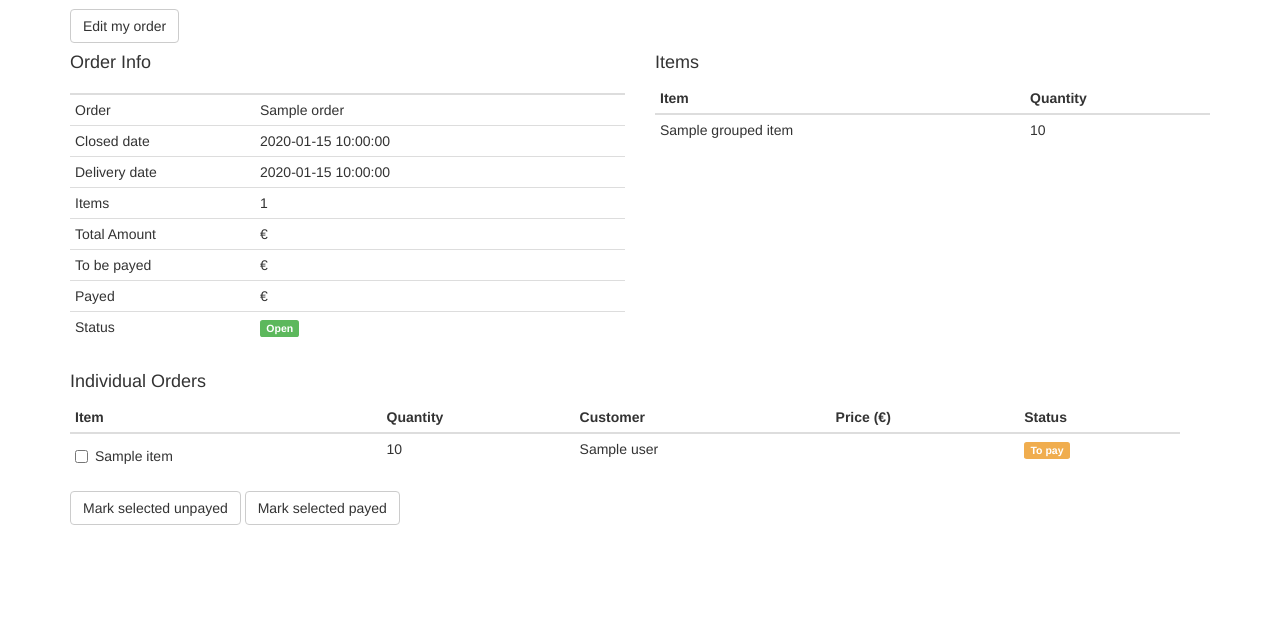
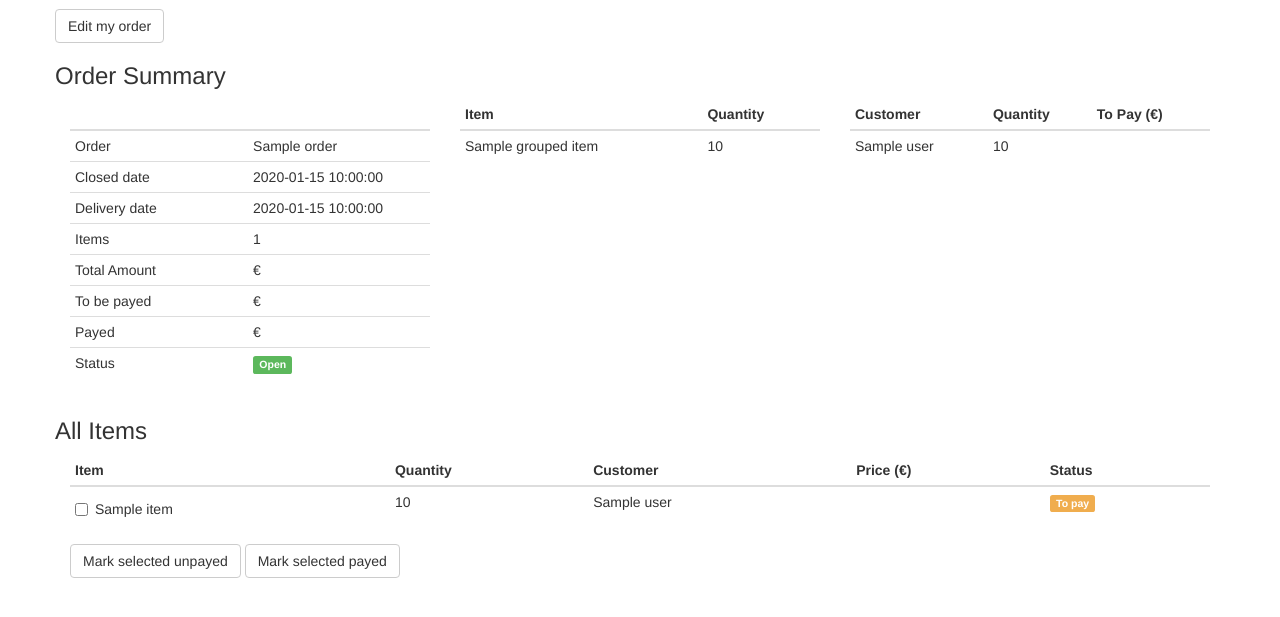
Before and after one commit to sandervalcke/eco-basket, a Python web app: template bread/templates/order.html in a window 1280 px wide. Shown: the part 51-668 px from the top of the page. Run offline with Jinja, Linux system fonts and the light colour scheme; the template is opened without the code that fills it: most values are stand-ins (such as "Sample title", 1, 10 or a date in 2020); some libraries are stand-ins or nearby versions.

Commit message:
Customer summary information on the order summary page

```diff
--- a/bread/templates/order.html
+++ b/bread/templates/order.html
@@ -5,19 +5,19 @@
 {% set active_page = "orders" %}
 
 {% block content %}
-<div class="row col-md-12">
+<div class="row">
 {% if not order.is_closed %}
   <a href="{{ url_for('edit_order', id=order.id) }}" class="btn btn-default" role="button">Edit my order</a>
 {% endif %}
 </div>
 <div class="row">
-<div class="col-md-6">
-<h4>Order Info</h4>
+<h3>Order Summary</h3>
+<div class="col-md-4">
 <div class="table-responsive">
 <table class="table table-condensed">
   <thead>
+    <th class="col-md-2">&nbsp;</th>
     <th class="col-md-2"></th>
-    <th class="col-md-4"></th>
   </thead>
   <tr>
     <td>Order</td>
@@ -60,14 +60,14 @@
 </table>
 </div>
 </div>
-<div class="col-md-6">
-<h4>Items</h4>
+
+<div class="col-md-4">
 <div class="table-responsive">
 <table class="table table-condensed">
   <thead>
   <tr>
-    <th class="col-md-4">Item</th>
-    <th class="col-md-2">Quantity</th>
+    <th class="col-md-3">Item</th>
+    <th class="col-md-1">Quantity</th>
   </tr>
   </thead>
   {% for grouped_item in grouped_items %}
@@ -79,10 +79,34 @@
 </table>
 </div>
 </div>
+
+<div class="col-md-4">
+<div class="table-responsive">
+<table class="table table-condensed">
+  <thead>
+    <tr>
+      <th>Customer</th>
+      <th>Quantity</th>
+      <th>To Pay (€)</th>
+    </tr>
+  </thead>
+  {% for customer in customers %}
+  {% if customer.quantity > 0 %}
+  <tr>
+    <td>{{ customer.User.print_name()}}</td>
+    <td>{{ customer.quantity }}</td>
+    <td>{{ format_currency(customer.price) }}</td>
+  </tr>
+  {% endif %}
+  {% endfor %}
+</table>
+</div>
+</div>
 </div>
 
-<div class="row col-md-12">
-<h4>Individual Orders</h4>
+<div class="row">
+<h3>All Items</h3>
+<div class="col-md-12">
 <div class="table-responsive">
 <form class="form-horizontal" method="POST">
 {{ form.csrf_token }}
@@ -116,4 +140,5 @@
 </form>
 </div>
 </div>
+</div>
 {% endblock %}
```
Also changed, not shown: bread/views.py (+13 -1 lines).
